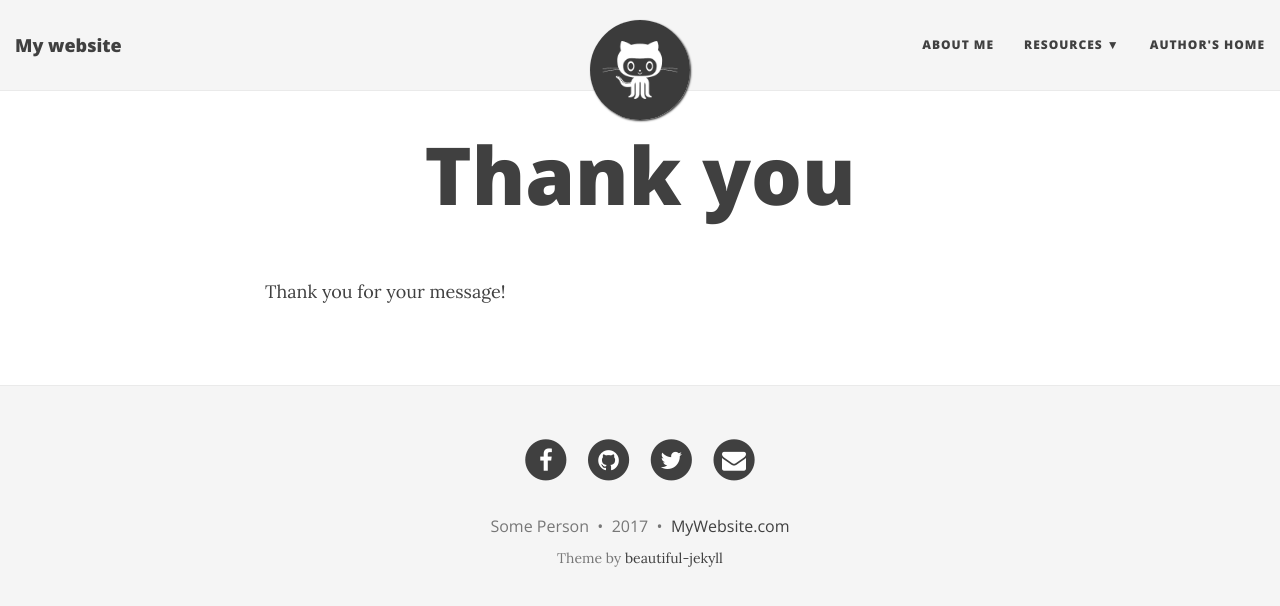
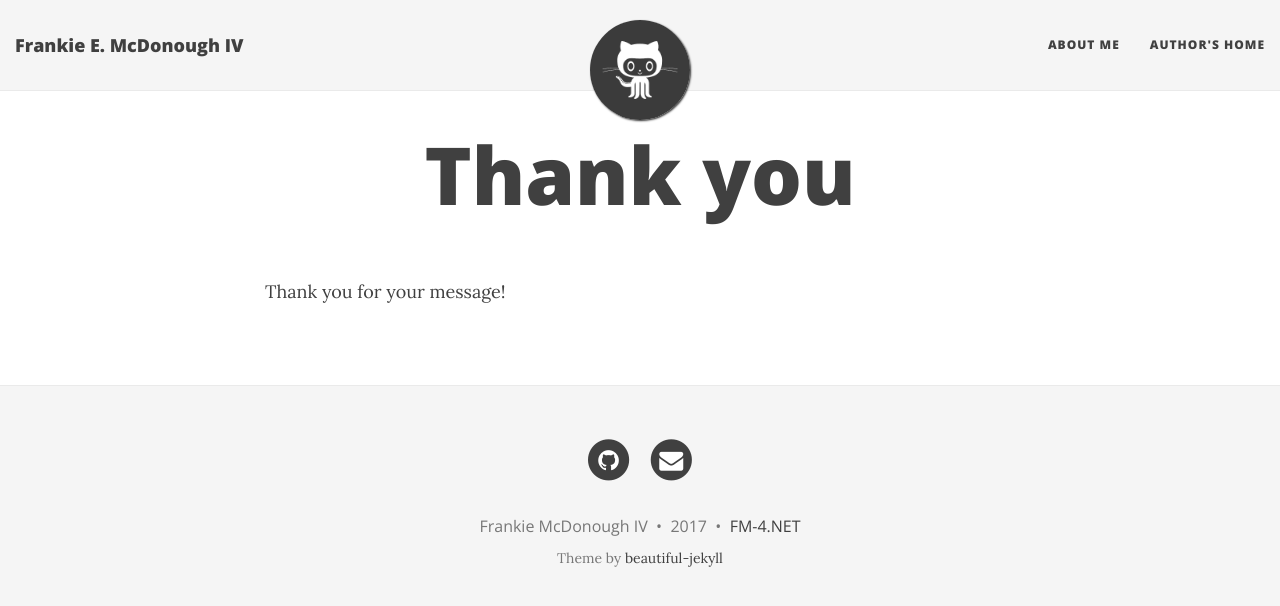
Before and after one commit to frankiem-4/frankiem-4.github.io, a Jekyll site: the page built from thanks.md, in a window 1280 px wide. Shown: the top 606 px of the page. Built offline with Jekyll 4.4.1, drawn with Linux system fonts in a browser that asks for light colours; nearby versions of some CDN libraries.

Commit message:
modified config.yml

```diff
--- a/_config.yml
+++ b/_config.yml
@@ -4,7 +4,7 @@
 # baseurl is the website's URL without the hostname
 
 # If you are building a simple GitHub user page (http://username.github.io) then use these settings:
-url: "http://username.github.io"
+url: "http://frankiem-4.github.io"
 baseurl: ""
 
 # If you are building a GitHub project page then use these settings:
@@ -14,20 +14,20 @@ baseurl: ""
 # Of course don't forget to change the username and projectname to YOUR username and project
 
 # Name of website
-title: My website
+title: Frankie E. McDonough IV
 
 # Short description of your site
-description: A virtual proof that name is awesome!
+description:
 
 # --- Navigation bar options --- #
 
 # List of links in the navigation bar
 navbar-links:
-  About Me: "aboutme"
-  Resources:
-    - Beautiful Jekyll: "http://deanattali.com/beautiful-jekyll/"
-    - Learn markdown: "http://www.markdowntutorial.com/"
-    - GitHub Pages: "https://pages.github.com/"
+  About Me: "about"
+#  Resources:
+#    - Beautiful Jekyll: "http://deanattali.com/beautiful-jekyll/"
+#    - Learn markdown: "http://www.markdowntutorial.com/"
+#    - GitHub Pages: "https://pages.github.com/"
   Author's home: "http://deanattali.com"
 
 # Image to show in the navigation bar - image must be a square (width = height)
@@ -43,21 +43,21 @@ avatar: "/img/avatar-icon.png"
 # Change all these values or delete the ones you don't want.
 # Important: you must keep the "name" parameter, everything else you can remove
 author:
-  name: Some Person
-  email: "youremail@domain.com"
-  facebook: yourname  # eg. daattali
-  github: yourname    # eg. daattali
-  twitter: yourname   # eg. daattali
-  reddit: yourname    # eg. daattali
-  google-plus: +yourname   # eg. +DeanAttali or 109424658772469020925
-  linkedin: yourname  # eg. daattali
-  xing: yourname      # eg. daattali
-  stackoverflow: yourlink  # eg. "3943160/daattali"
-  snapchat: yourname  # eg. daattali
-  instagram: yourname # eg. daattali
-  youtube: yourlink   # eg. user/daattali or channel/daattali
-  spotify: yourname   # eg. daattali
-  telephone: yourphone   # eg. +14159998888
+  name: Frankie McDonough IV
+  email: "frankiem@fm-4.net"
+  facebook:  # eg. daattali
+  github: frankiem-4    # eg. daattali
+  twitter:    # eg. daattali
+  reddit:    # eg. daattali
+  google-plus:  # eg. +DeanAttali or 109424658772469020925
+  linkedin:   # eg. daattali
+  xing:      # eg. daattali
+  stackoverflow:  # eg. "3943160/daattali"
+  snapchat:   # eg. daattali
+  instagram:  # eg. daattali
+  youtube:   # eg. user/daattali or channel/daattali
+  spotify:   # eg. daattali
+  telephone:   # eg. +14159998888
 
 # Select which links to show in the footer
 footer-links-active:
@@ -86,7 +86,7 @@ share-links-active:
 
 # How to display the link to the website in the footer
 # Remove this if you don't want a link in the footer
-url-pretty: "MyWebsite.com"  # eg. "deanattali.com/beautiful-jekyll"
+url-pretty: "FM-4.NET"  # eg. "deanattali.com/beautiful-jekyll"
 
 # --- Misc --- #
 # Fill in your Disqus shortname (NOT the userid) if you want to support Disqus comments
```
